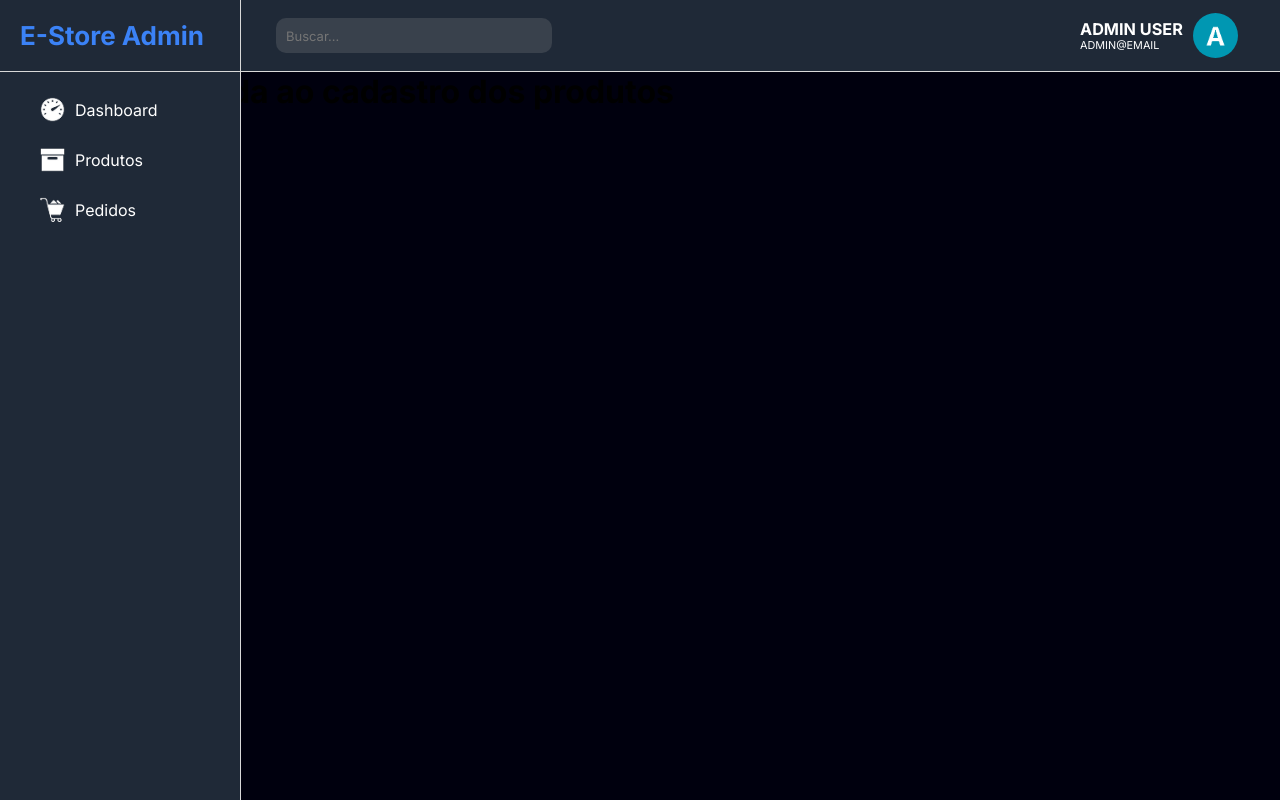
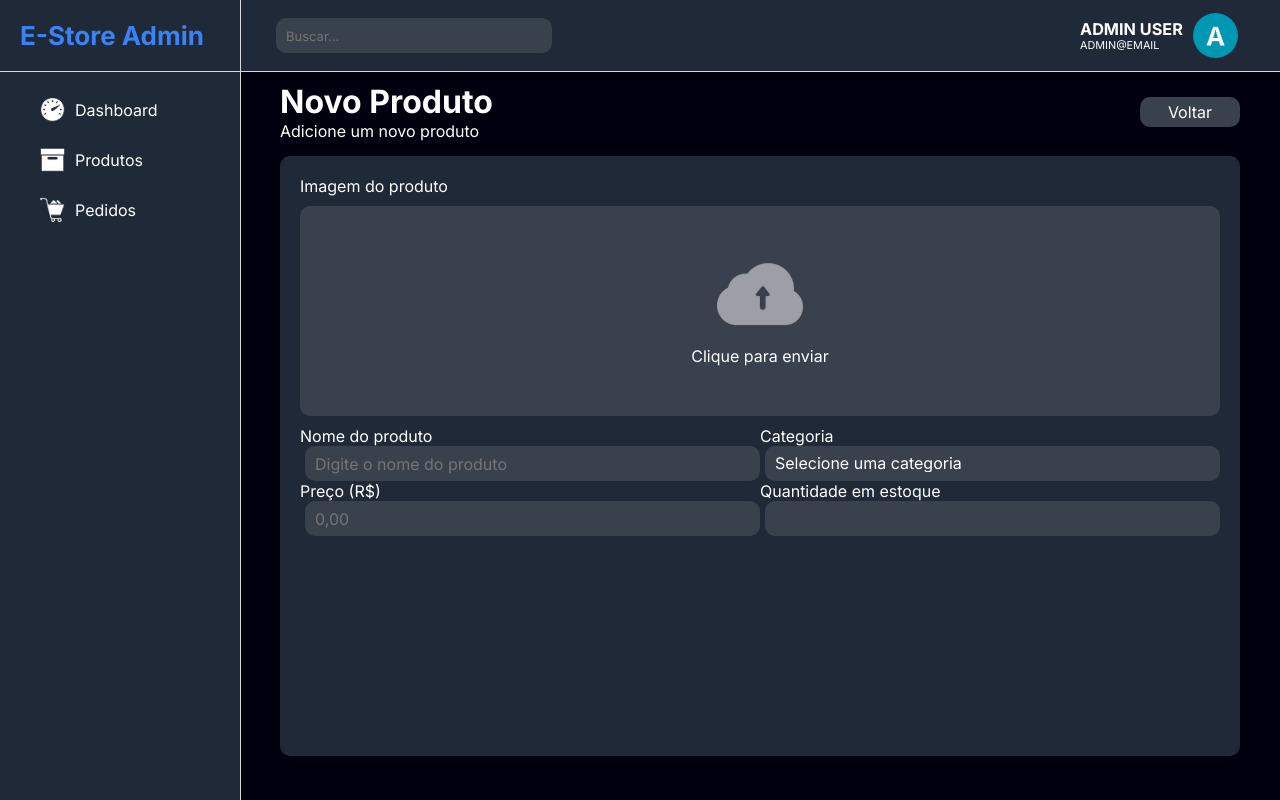
Before and after one commit to MinedCode/E-Store, a React (Vite) app: page /productadd in a window 1280 px wide. Built offline with nearby package versions, Linux system fonts and the light colour scheme.

Commit message:
feat: tela de adicionar produtos 30%...

```diff
--- a/src/pages/ProductAdd.jsx
+++ b/src/pages/ProductAdd.jsx
@@ -1,10 +1,137 @@
+import styled from "styled-components";
+import uploadImage from "../assets/extras/upload.png";
+import { Link } from "react-router-dom";
+
+const ProductAddComponent = styled.div`
+    display: flex;
+    flex-direction: column;
+    gap: 15px;
+
+    & #containerTop{
+        display: flex;
+        align-items: center;
+        justify-content: space-between;
+
+        & #botaoDashboard{
+            all: unset;
+            background-color: #39414C;
+            width: 100px;
+            height: 30px;
+
+            display: flex;
+            justify-content: center;
+            align-items: center;
+            border-radius: 10px;
+        }
+
+        & #botaoDashboard:hover{
+            cursor: pointer;
+            background-color: #2a2d31;
+            color: #c7c7c7;
+        }
+    }
+
+    & #containerBottom{
+        background-color: #1F2937;
+        height: 70vh;
+        border-radius: 10px;
+        padding: 20px;
+
+        & form{
+
+            & #uploadImageArea{
+                background-color: #39414C;
+                margin-top: 10px;
+                padding-bottom: 10px;
+                border-radius: 10px;
+                height: 200px;
+                display: flex;
+                flex-direction: column;
+                justify-content: center;
+                align-items: center;
+
+            }
+
+            & #infoProduto{
+                margin-top: 10px;
+                display: grid;
+                grid-template-columns: 50% 50%;
+
+                & div{
+                    display: flex;
+                    flex-direction: column;
+
+                    & .info{
+                        all: unset;
+                        margin-left: 5px;
+                        padding-left: 10px;
+                        height: 35px;
+                        border-radius: 10px;
+                        background-color: #39414C;
+                        display: flex;
+                        justify-content: center;
+                        align-items: center;
+                    }
+                }
+
+            }
+        }
+    }
+`;
+
 const ProductAdd = () =>{
 
     return(
 
-        <>
-            <h1>Pagina destinada ao cadastro dos produtos</h1>
-        </>
+        <ProductAddComponent id="outlet">
+            <div id="containerTop">
+                <div>
+                    <h1>Novo Produto</h1>
+                    <p>Adicione um novo produto</p>
+                </div>
+
+                <Link id="botaoDashboard" to="/">Voltar</Link>
+            </div>
+
+            <div id="containerBottom">
+                <form>
+                    <label>Imagem do produto</label>
+                    <div id="uploadImageArea">
+                        <img src={uploadImage} alt="upload image" />
+                        <p>Clique para enviar</p>
+                    </div>
+
+                    <div id="infoProduto">
+                        <div>
+                            <label htmlFor="name">Nome do produto</label>
+                            <input type="text" id="name" placeholder="Digite o nome do produto" className="info"/>
+                        </div>
+
+                        <div>
+                            <label htmlFor="category">Categoria</label>
+                            <select id="category" className="info">
+                                <option value="null" checked>Selecione uma categoria</option>
+                                <option value="Video-game">Video game</option>
+                                <option value="Pc-gamer">Pc gamer</option>
+                                <option value="Setup">Setup</option>
+                                <option value="Eletronicos">Eletronicos no geral</option>
+                            </select>
+                        </div>
+
+                        <div>
+                            <label htmlFor="price">Preço (R$)</label>
+                            <input type="number" id="price" placeholder="0,00" className="info"/>
+                        </div>
+
+                        <div>
+                            <label htmlFor="stock">Quantidade em estoque</label>
+                            <input type="number" id="stock" className="info"/>
+                        </div>
+
+                    </div>
+                </form>
+            </div>
+        </ProductAddComponent>
     );
 };
 
```
Also changed, not shown: src/assets/extras/upload.png (added).
